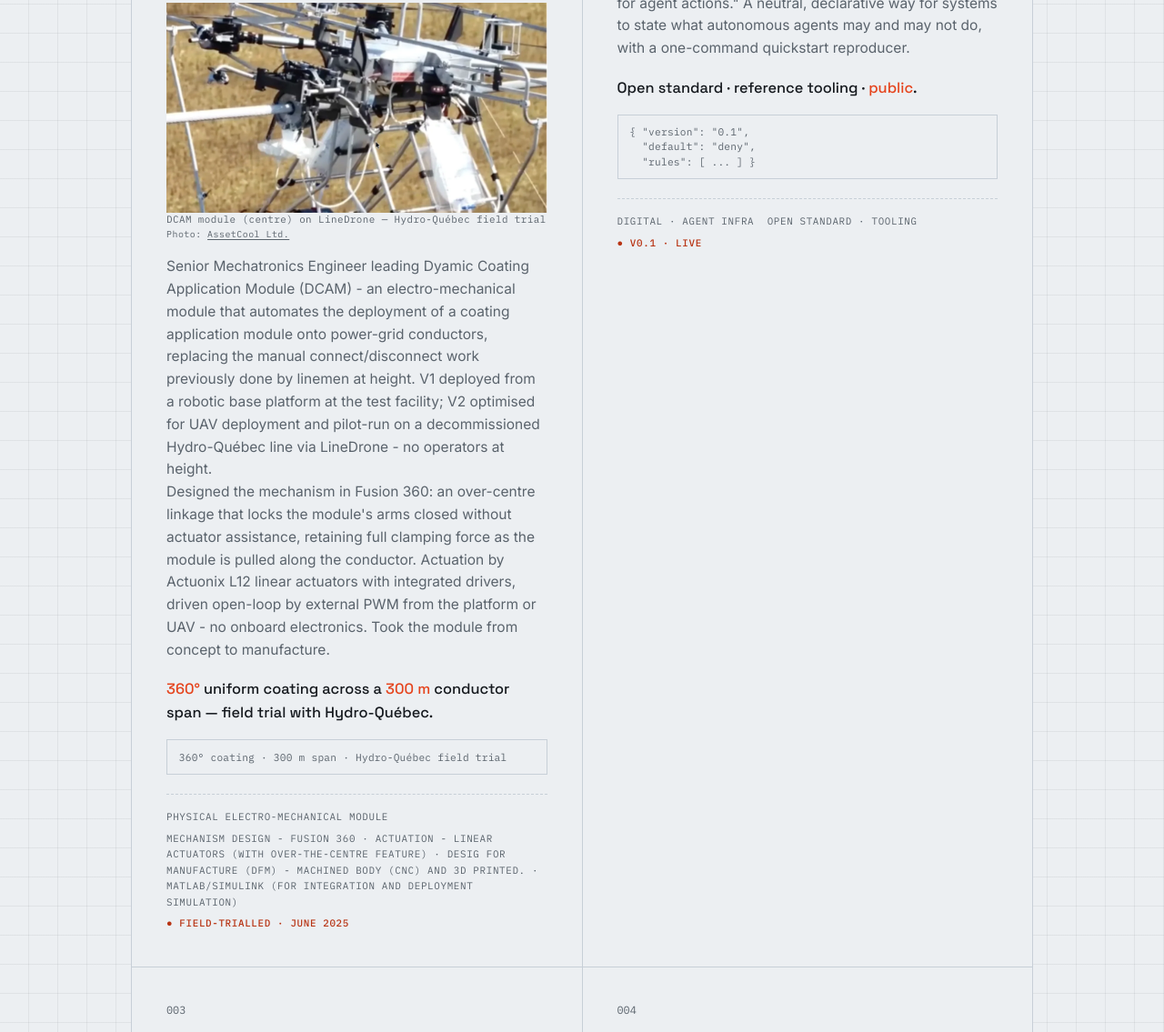
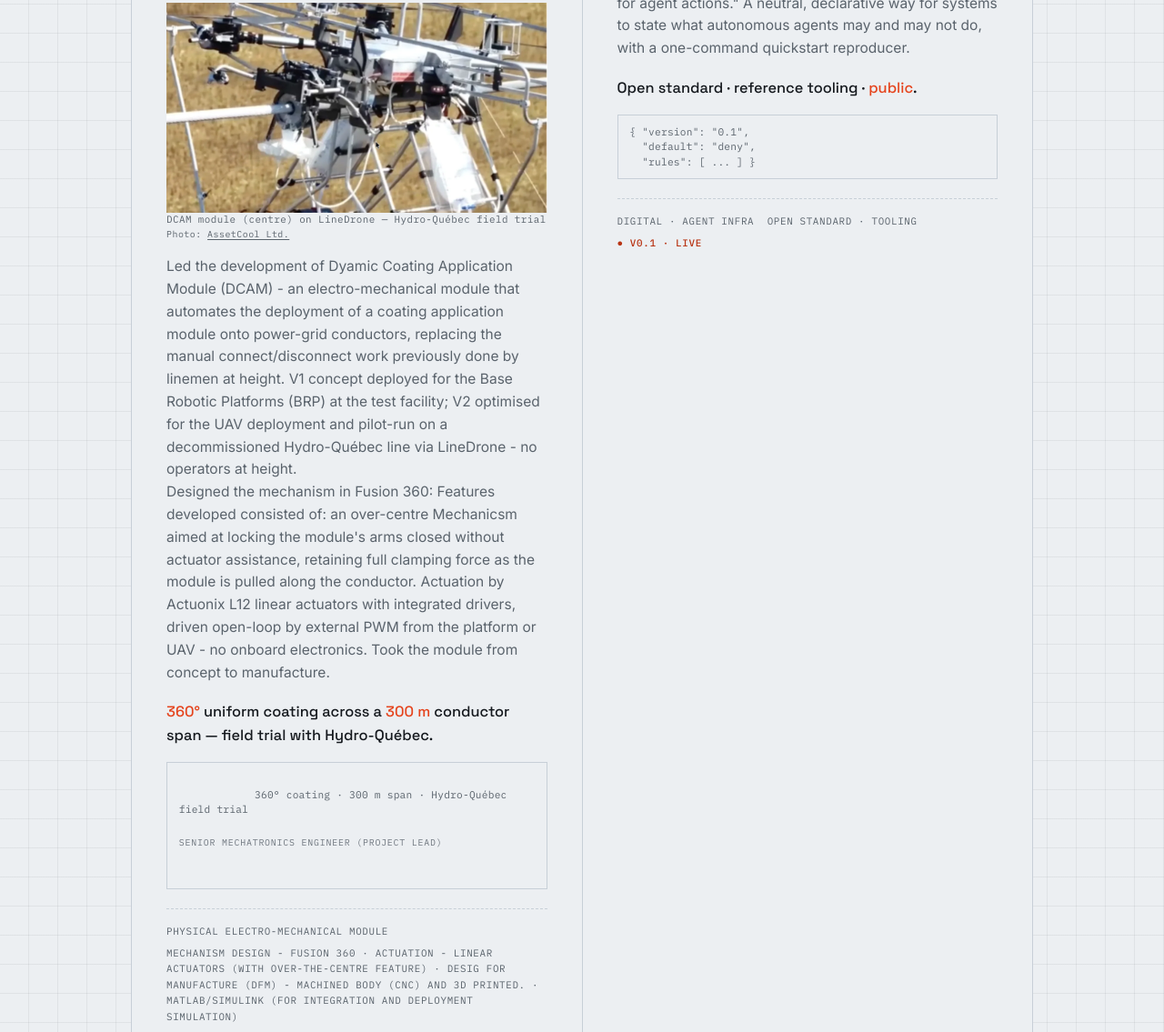
Before and after one commit to uljansinani/sinani, an Astro site in the folder astro-site/: page / in a window 1280 px wide. Shown: the part 2331-3466 px from the top of the page at 91% size. Built offline with nearby package versions, Linux system fonts and the light colour scheme; Astro itself is replaced by a stand-in of ours.

Commit message:
Update Projects “dcam”

```diff
--- a/astro-site/src/content/projects/dcam.md
+++ b/astro-site/src/content/projects/dcam.md
@@ -14,9 +14,10 @@ cardHref: '#DCAM #Dynamic Coating #Application #Module'
 cardHrefExternal: false
 isCaseStudy: false
 cardPeek: 360° coating · 300 m span · Hydro-Québec field trial
+cardPeekCaption: Senior Mechatronics Engineer (Project Lead)
 desc:
-  - Senior Mechatronics Engineer leading Dyamic Coating Application Module (DCAM) - an electro-mechanical module that automates the deployment of a coating application module onto power-grid conductors, replacing the manual connect/disconnect work previously done by linemen at height. V1 deployed from a robotic base platform at the test facility; V2 optimised for UAV deployment and pilot-run on a decommissioned Hydro-Québec line via LineDrone - no operators at height.
-  - "Designed the mechanism in Fusion 360: an over-centre linkage that locks the module's arms closed without actuator assistance, retaining full clamping force as the module is pulled along the conductor. Actuation by Actuonix L12 linear actuators with integrated drivers, driven open-loop by external PWM from the platform or UAV - no onboard electronics. Took the module from concept to manufacture."
+  - Led the development of Dyamic Coating Application Module (DCAM) - an electro-mechanical module that automates the deployment of a coating application module onto power-grid conductors, replacing the manual connect/disconnect work previously done by linemen at height. V1 concept deployed for the Base Robotic Platforms (BRP) at the test facility; V2 optimised for the UAV deployment and pilot-run on a decommissioned Hydro-Québec line via LineDrone - no operators at height.
+  - "Designed the mechanism in Fusion 360: Features developed consisted of: an over-centre Mechanicsm aimed at locking the module's arms closed without actuator assistance, retaining full clamping force as the module is pulled along the conductor. Actuation by Actuonix L12 linear actuators with integrated drivers, driven open-loop by external PWM from the platform or UAV - no onboard electronics. Took the module from concept to manufacture."
 heroFigCaption: DCAM module (centre) on LineDrone — Hydro-Québec field trial
 heroImage: assets/dcam-linedrone-hydroquebec.jpg
 heroImageAlt: DCAM coating module integrated on a LineDrone UAV above a power-grid conductor during the Hydro-Québec field trial.
@@ -37,7 +38,7 @@ I designed the mechanism in Fusion 360, chose the actuation method and linkage c
 
 ## Media (binding)
 
-- Field photo (`assets/dcam-linedrone-hydroquebec.jpg`): from AssetCool Ltd. public trial / press material — [Hydro-Québec partnership announcement, Jan 2026](https://www.assetcool.com/post/assetcool-announces-strategic-partnership-with-hydro-qu%C3%A9bec-to-advance-successfully-piloted-drone-ba). Published on sinani.ai with visible company credit; image is employer press material, not personal portfolio IP.
+- Field photo (`assets/dcam-linedrone-hydroquebec.jpg`): from AssetCool Ltd. public trial / press material — Hydro-Québec partnership announcement, Jan 2026. Published on sinani.ai with visible company credit; image is employer press material, not personal portfolio IP.
 
 ## Card copy (compressed from above)
 
```
